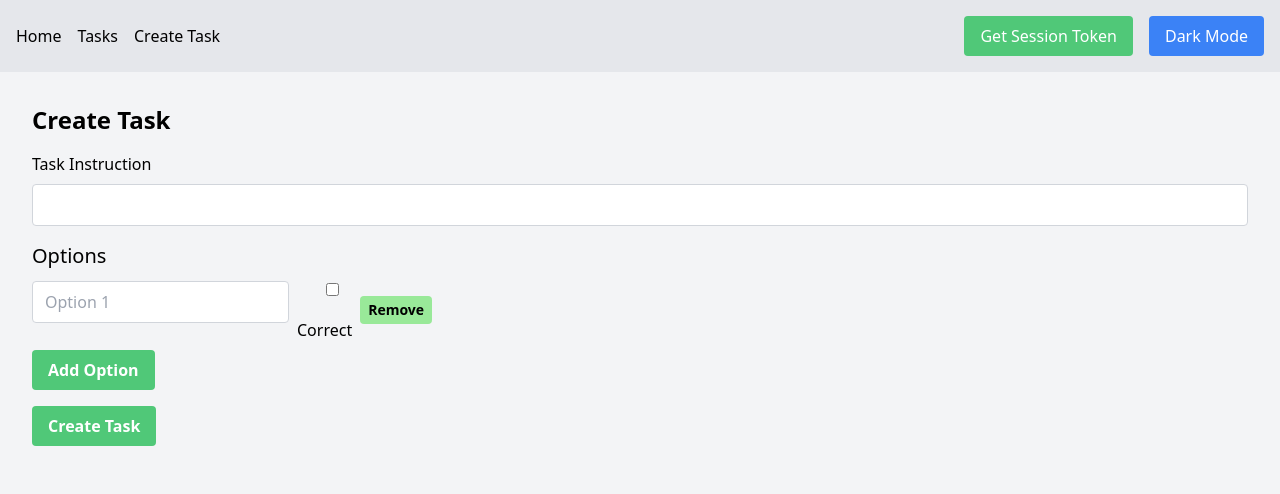
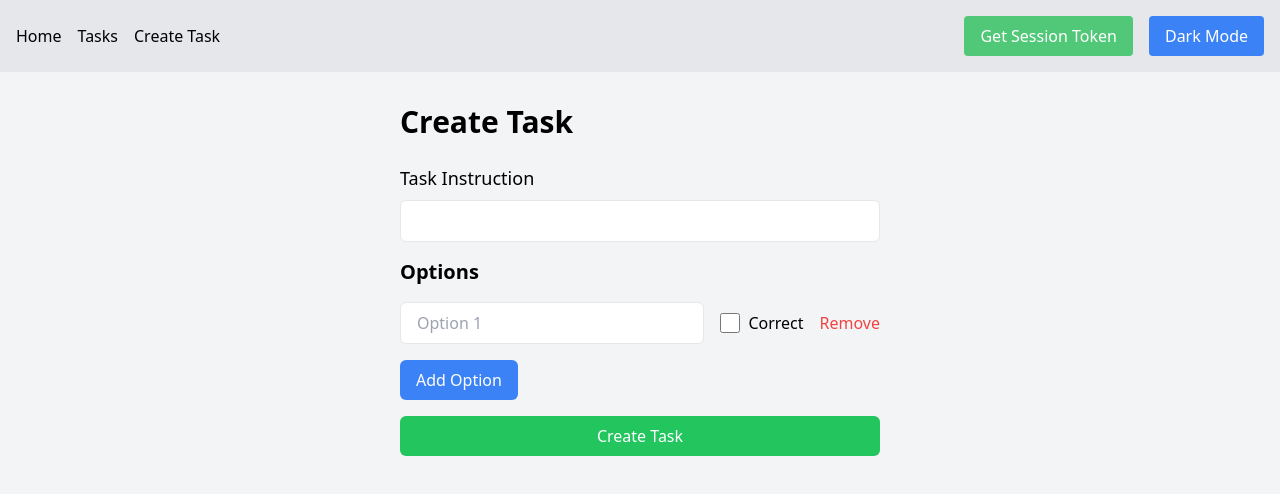
Before and after one commit to vaqif14/tasks-frontend, a React (Vite) app: page /create-task in a window 1280 px wide. Shown: the top 494 px of the page. Built offline with nearby package versions, Linux system fonts and the light colour scheme.

Commit message:
upd add tasks design

```diff
--- a/src/pages/CreateTask.tsx
+++ b/src/pages/CreateTask.tsx
@@ -1,10 +1,8 @@
 import React, { useCallback } from "react";
 import { useFieldArray, useForm } from "react-hook-form";
-import { Button } from "../components/Button";
-import { Input } from "../components/Input";
 import { useCreateTask } from "../hooks/useTasks";
 import { Task } from "../types";
-import { Form } from "../components/Form";
+import { FormProvider, Controller } from "react-hook-form";
 
 const CreateTask: React.FC = () => {
   const methods = useForm<Task>({
@@ -30,35 +28,69 @@ const CreateTask: React.FC = () => {
     },
     [mutateAsync, methods]
   );
+
   return (
-    <div className="container mx-auto p-4">
-      <h1 className="text-2xl font-bold mb-4">Create Task</h1>
-      <Form methods={methods} onSubmit={onSubmit} className="space-y-4">
-        <div>
-          <label className="block mb-2">Task Instruction</label>
-          <Input name="instruction" />
-        </div>
-        <div>
-          <h3 className="text-xl mb-2">Options</h3>
+    <div className="max-w-lg mx-auto p-4">
+      <h1 className="text-3xl font-bold mb-6">Create Task</h1>
+      <FormProvider {...methods}>
+        <form onSubmit={methods.handleSubmit(onSubmit)} className="space-y-4">
+          <div>
+            <label className="block text-lg font-medium mb-2">Task Instruction</label>
+            <Controller
+              name="instruction"
+              control={methods.control}
+              render={({ field }) => (
+                <input
+                  {...field}
+                  type="text"
+                  className="w-full px-4 py-2 border rounded-md focus:outline-none focus:ring-2 focus:ring-blue-500"
+                />
+              )}
+            />
+          </div>
+          <h3 className="text-xl font-semibold mb-2">Options</h3>
           {fields.map((field, index) => (
-            <div key={field.id} className="mb-2 flex items-center space-x-2">
-              <Input name={`options.${index}.text`} placeholder={`Option ${index + 1}`} />
-              <label>
-                <Input type="checkbox" name={`options.${index}.isCorrect`} className="ml-2" /> Correct
+            <div key={field.id} className="flex items-center space-x-4 mb-4">
+              <Controller
+                name={`options.${index}.text`}
+                control={methods.control}
+                render={({ field }) => (
+                  <input
+                    {...field}
+                    type="text"
+                    placeholder={`Option ${index + 1}`}
+                    className="flex-1 px-4 py-2 border rounded-md focus:outline-none focus:ring-2 focus:ring-blue-500"
+                  />
+                )}
+              />
+              <label className="flex items-center space-x-2">
+                <Controller
+                  name={`options.${index}.isCorrect`}
+                  control={methods.control}
+                  render={({ field }) => <input {...field} type="checkbox" className="form-checkbox h-5 w-5 text-blue-600" />}
+                />
+                <span>Correct</span>
               </label>
-              <Button type="button" variant="secondary" size="small" onClick={() => remove(index)}>
+              <button type="button" onClick={() => remove(index)} className="text-red-500 hover:text-red-700 focus:outline-none">
                 Remove
-              </Button>
+              </button>
             </div>
           ))}
-          <Button type="button" variant="primary" onClick={() => append({ text: "", isCorrect: false })}>
+          <button
+            type="button"
+            onClick={() => append({ text: "", isCorrect: false })}
+            className="bg-blue-500 text-white px-4 py-2 rounded-md hover:bg-blue-600 focus:outline-none focus:ring-2 focus:ring-blue-500"
+          >
             Add Option
-          </Button>
-        </div>
-        <Button type="submit" variant="primary" className="mt-4">
-          Create Task
-        </Button>
-      </Form>
+          </button>
+          <button
+            type="submit"
+            className="w-full bg-green-500 text-white px-4 py-2 rounded-md mt-6 hover:bg-green-600 focus:outline-none focus:ring-2 focus:ring-green-500"
+          >
+            Create Task
+          </button>
+        </form>
+      </FormProvider>
     </div>
   );
 };
```
